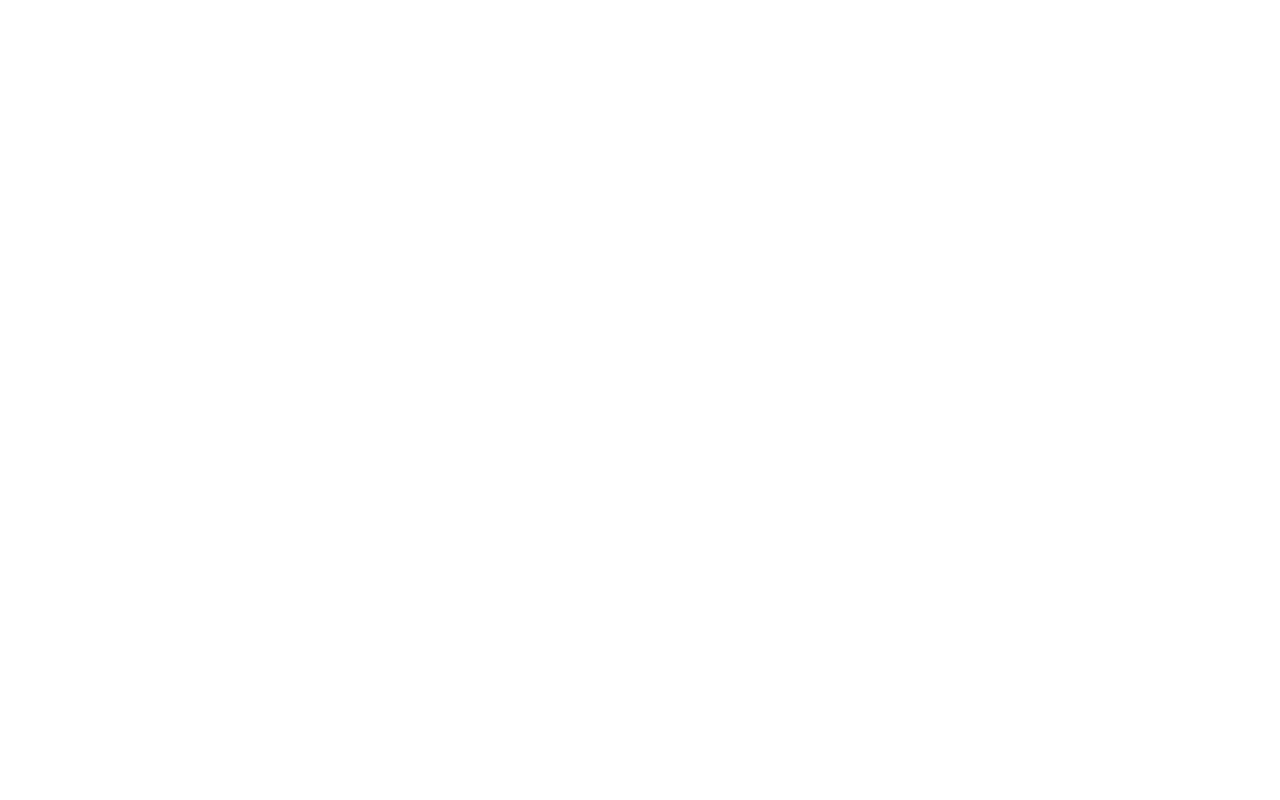
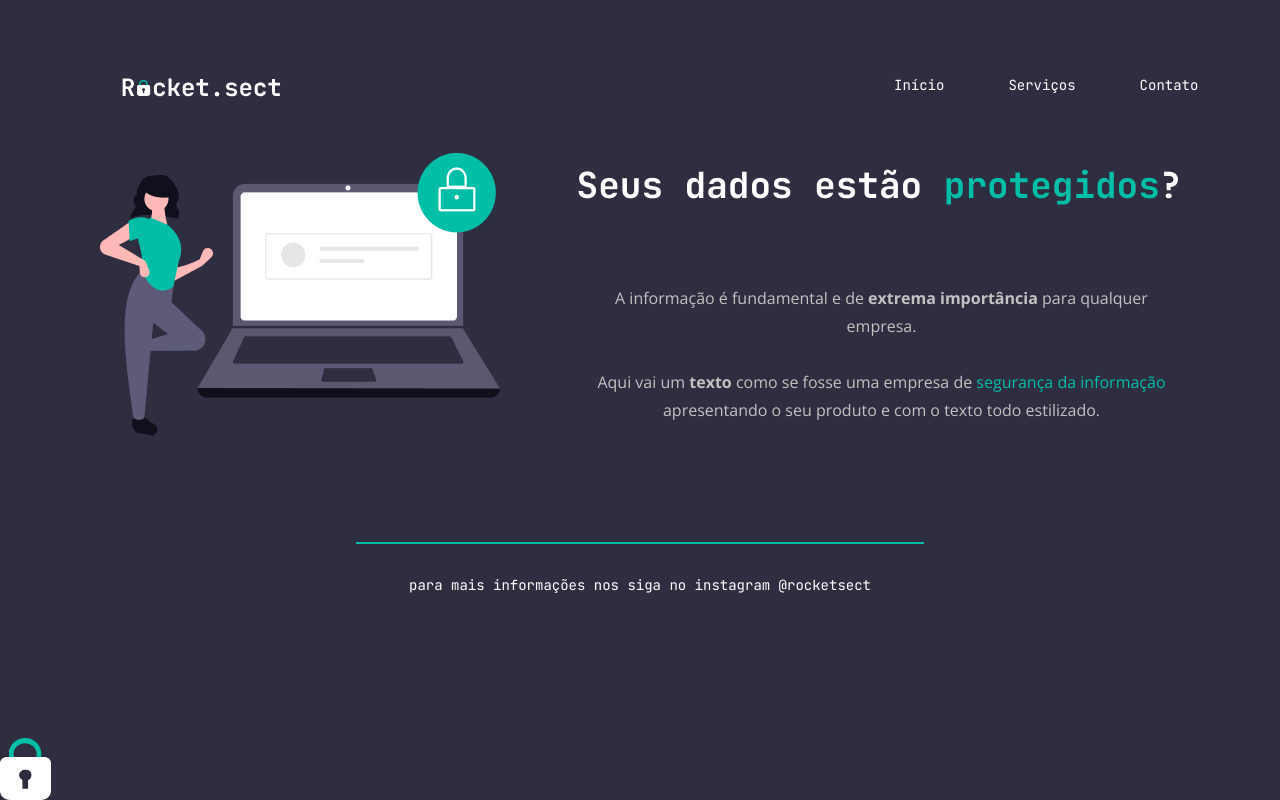
Before and after one commit to davidbrayan98/desafio-avancado, a plain HTML site: page index.html in a window 1280 px wide. Drawn offline with nearby package versions, Linux system fonts and the light colour scheme.

Commit message:
site finalizado com sucesso

```diff
--- a/index.html
+++ b/index.html
@@ -1,12 +1,45 @@
 <!DOCTYPE html>
 <html lang="pt-br">
-<head>
-  <meta charset="UTF-8">
-  <meta name="viewport" content="width=device-width, initial-scale=1.0">
-  <link rel="stylesheet" href="style.css">
-  <title>Desafio Avançando e acessível</title>
-</head>
-<body>
+  <head>
+    <meta charset="UTF-8" />
+    <meta name="viewport" content="width=device-width, initial-scale=1.0" />
+    <link rel="stylesheet" href="style.css" />
+    <title>Desafio Avançando e acessível</title>
+  </head>
+  <body>
+    <nav class="menu">
+      <img src="image/logo.svg" alt="Logo rocket.sect" />
+      <ul>
+        <li>Início</li>
+        <li>Serviços</li>
+        <li>Contato</li>
+      </ul>
+    </nav>
 
-</body>
+    <main class="main">
+      <img
+        src="image/img1.png"
+        alt="Mulher com blusa azul e calça cinza ao de lado da imagem de um notebook"
+      />
+      <section>
+        <h1>Seus dados estão <span>protegidos</span>?</h1>
+        <p>
+          A informação é fundamental e de
+          <strong>extrema importância</strong> para qualquer <br> empresa. <br> <br>
+          Aqui vai um <strong>texto</strong> como se fosse uma empresa de
+          <span>segurança da informação</span> <br> apresentando o seu produto e com o
+          texto todo estilizado.
+        </p>
+      </section>
+    </main>
+    <footer class="footer">
+      <div class="line"></div>
+      <p>para mais informações nos siga no instagram @rocketsect</p>
+    </footer>
+    <img
+      id="cadeado"
+      src="image/padlock.svg"
+      alt="imagem de um cadeado no canto inferior esquerdo"
+    />
+  </body>
 </html>
--- a/style.css
+++ b/style.css
@@ -19,4 +19,95 @@
 
 body {
   min-height: 100vh;
+
+  font-family: var(--fontpadrao);
+
+  background-color: var(--cor1);
 }
+
+.menu {
+  display: inline-flex;
+  justify-content: center;
+  align-items: center;
+  gap: 607px;
+
+  padding-top: 71px;
+  padding-left: 119px;
+}
+
+ul {
+  display: flex;
+  align-items: center;
+
+  gap: 64px;
+
+  color: #FFF;
+  font-size: 14px;
+  font-weight: 500;
+  line-height: 28px;
+}
+
+ul li {
+  list-style: none;
+}
+
+.main {
+  width: 1092px;
+  height: 283px;
+  padding-top: 101px;
+  margin: 0 auto;
+
+  display: flex;
+  align-items: center;
+  justify-content: center;
+}
+
+h1 {
+  color: #FFF;
+  font-size: 36px;
+  font-weight: 700;
+  line-height: 40px;
+  padding-left: 77px;
+  margin:0 0 79px;
+}
+
+span {
+  color: var(--cor2);
+}
+
+section p {
+  color: #C2C2C2;
+  text-align: center;
+  font-family: Open Sans;
+  font-size: 16px;
+  font-weight: 400;
+  line-height: 28px;
+  text-align: center;
+  margin-left: 82px;
+}
+
+.line {
+  width: 568.001px;
+  height: 1px;
+  margin: 157px auto 0;
+
+  border: 1px solid var(--cor2);
+}
+
+footer {
+  color: #FFF;
+  text-align: center;
+  font-size: 14px;
+  font-weight: 500;
+  line-height: 28px;
+}
+
+footer p {
+  margin-top: 27px;
+}
+
+#cadeado {
+  position: fixed;
+  left: 0;
+  bottom: 0;
+}
```
Also changed, not shown: image/img1.png (added), image/logo.svg (added), image/padlock.svg (added).
